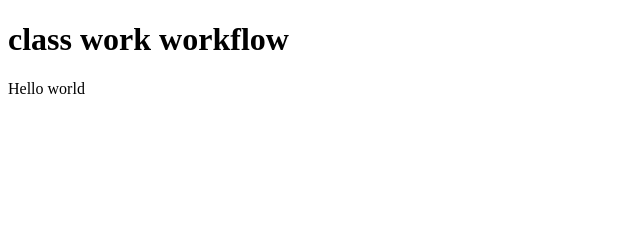
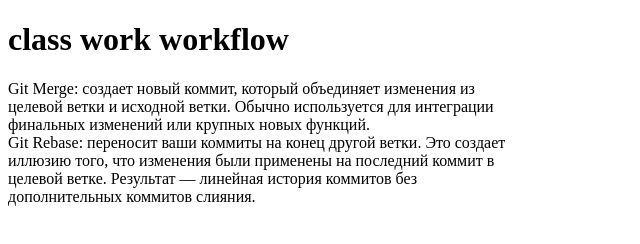
Before and after one commit to adilkananarbekov/king.github.io, a plain HTML site: page index.html in a window 1280 px wide. Shown: the whole page, without its empty margins (0-640 px from the left). Drawn offline with Linux system fonts and the light colour scheme.

Commit message:
Update index.html

```diff
--- a/index.html
+++ b/index.html
@@ -7,6 +7,11 @@
 </head>
 <body>
     <h1>class work workflow</h1>
-    <div>Hello world</div>
+    <div style = "width: 500px;">
+        Git Merge: создает новый коммит, который объединяет изменения из целевой ветки и исходной ветки. Обычно используется для интеграции финальных изменений или крупных новых функций.
+    </div>
+    <div style = "width: 500px;">
+        Git Rebase: переносит ваши коммиты на конец другой ветки. Это создает иллюзию того, что изменения были применены на последний коммит в целевой ветке. Результат — линейная история коммитов без дополнительных коммитов слияния.
+    </div>
 </body>
 </html>
```
